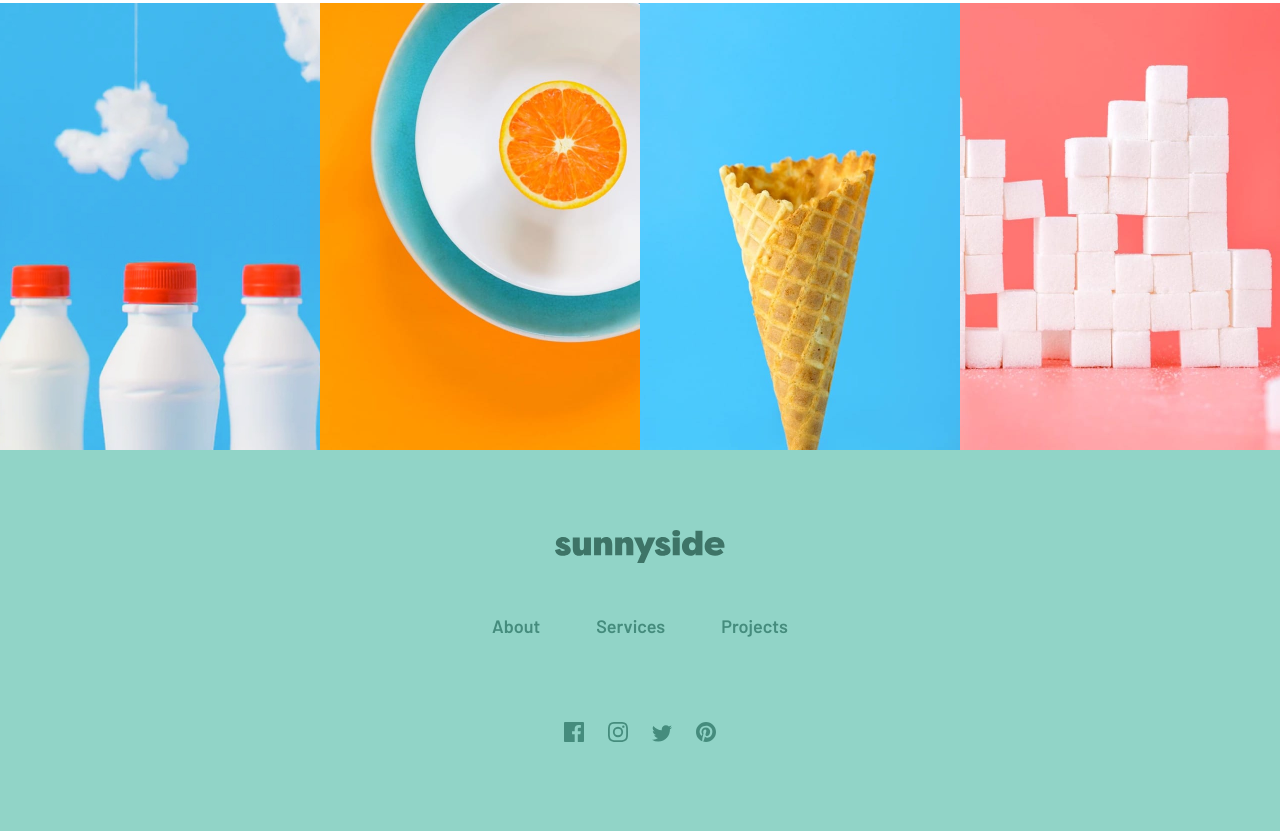
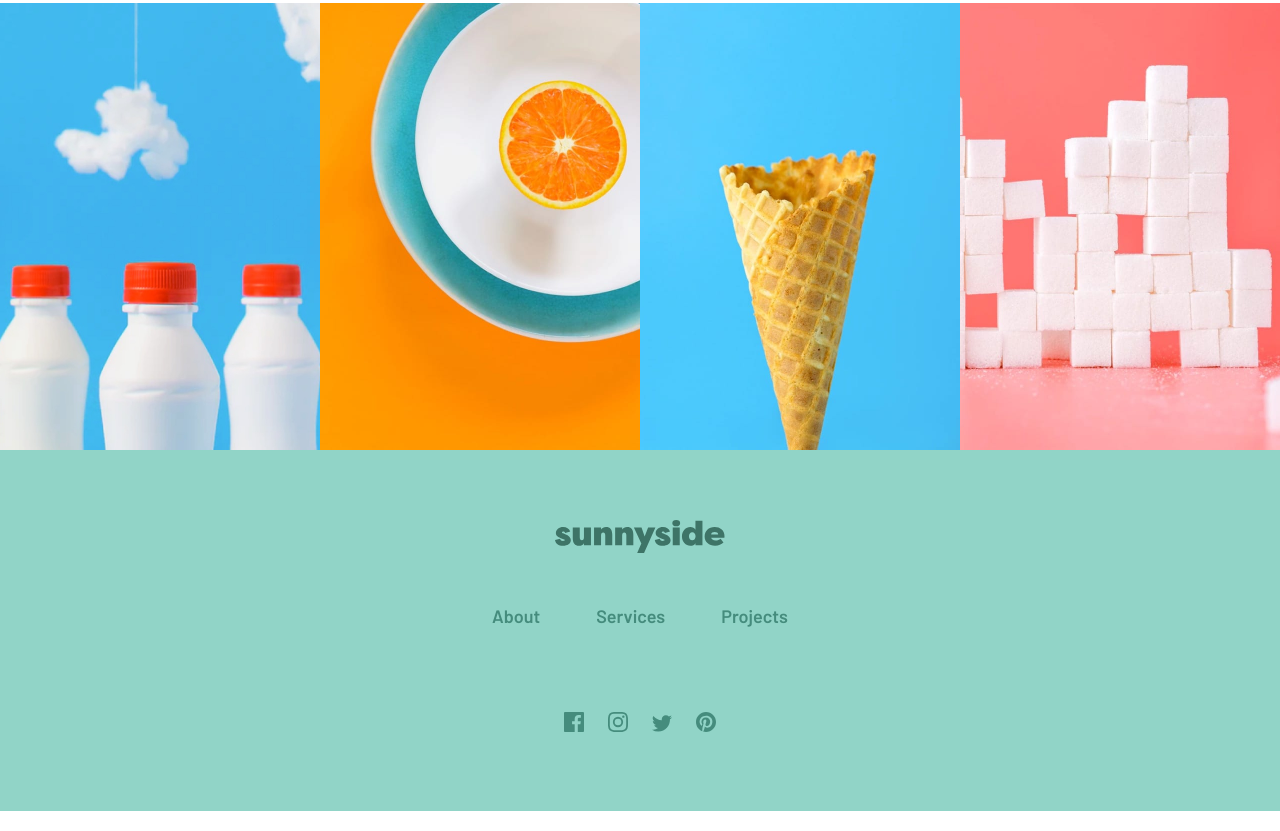
Before and after one commit to hector1234567/fm-sunnyside-agency-landing-page, a website: page index.html in a window 1280 px wide. Shown: the part 3374-4205 px from the top of the page. Drawn offline with Linux system fonts and the light colour scheme.

Commit message:
padding footer

```diff
--- a/sass/layout/footer.scss
+++ b/sass/layout/footer.scss
@@ -7,7 +7,7 @@
   display: flex;
   flex-direction: column;
   align-items: center;
-  padding: 8rem 0;
+  padding: 7rem 0;
 
   &__logo {
     margin-bottom: 4rem;
```
Also changed, not shown: css/style.css.
